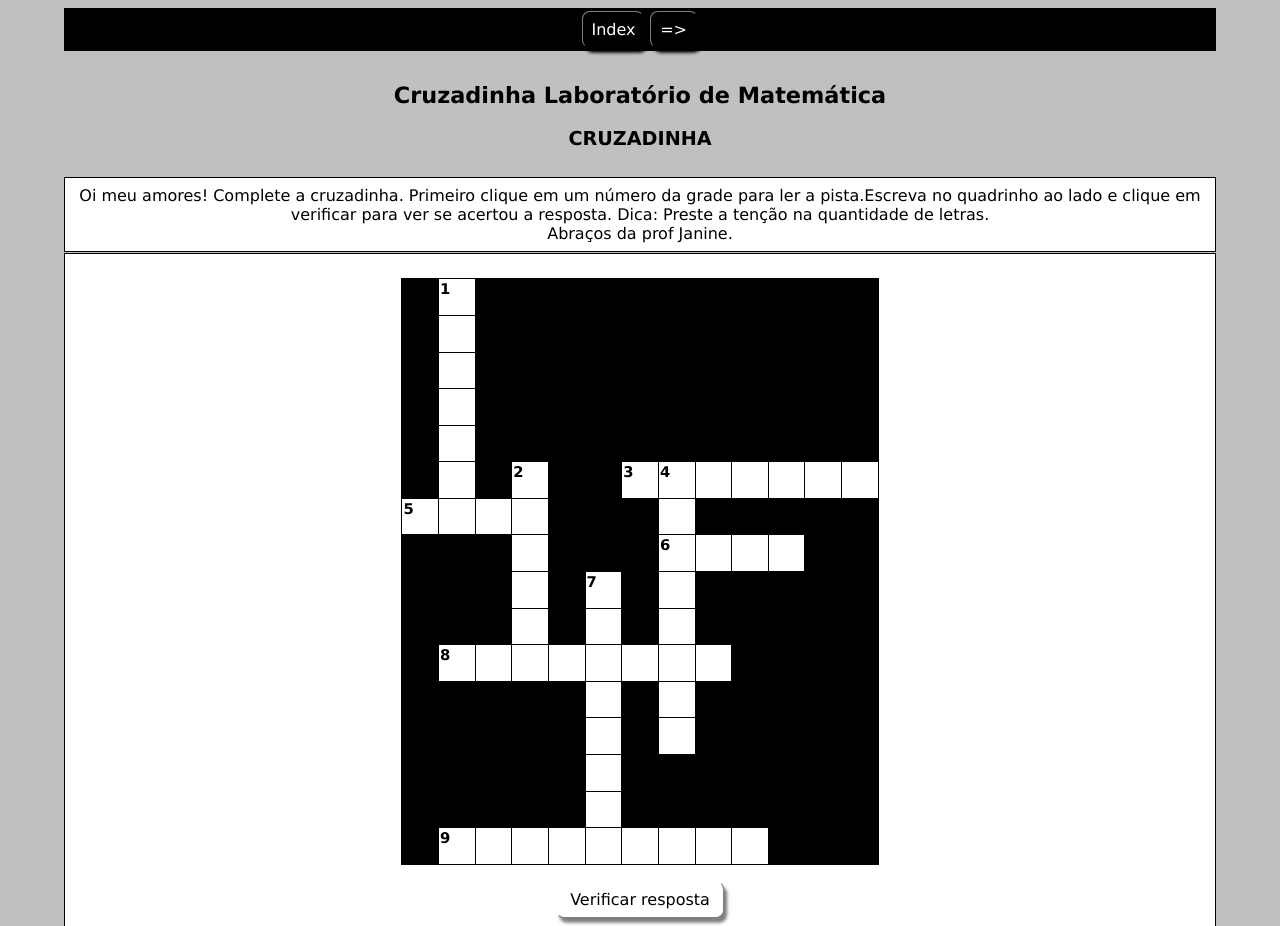
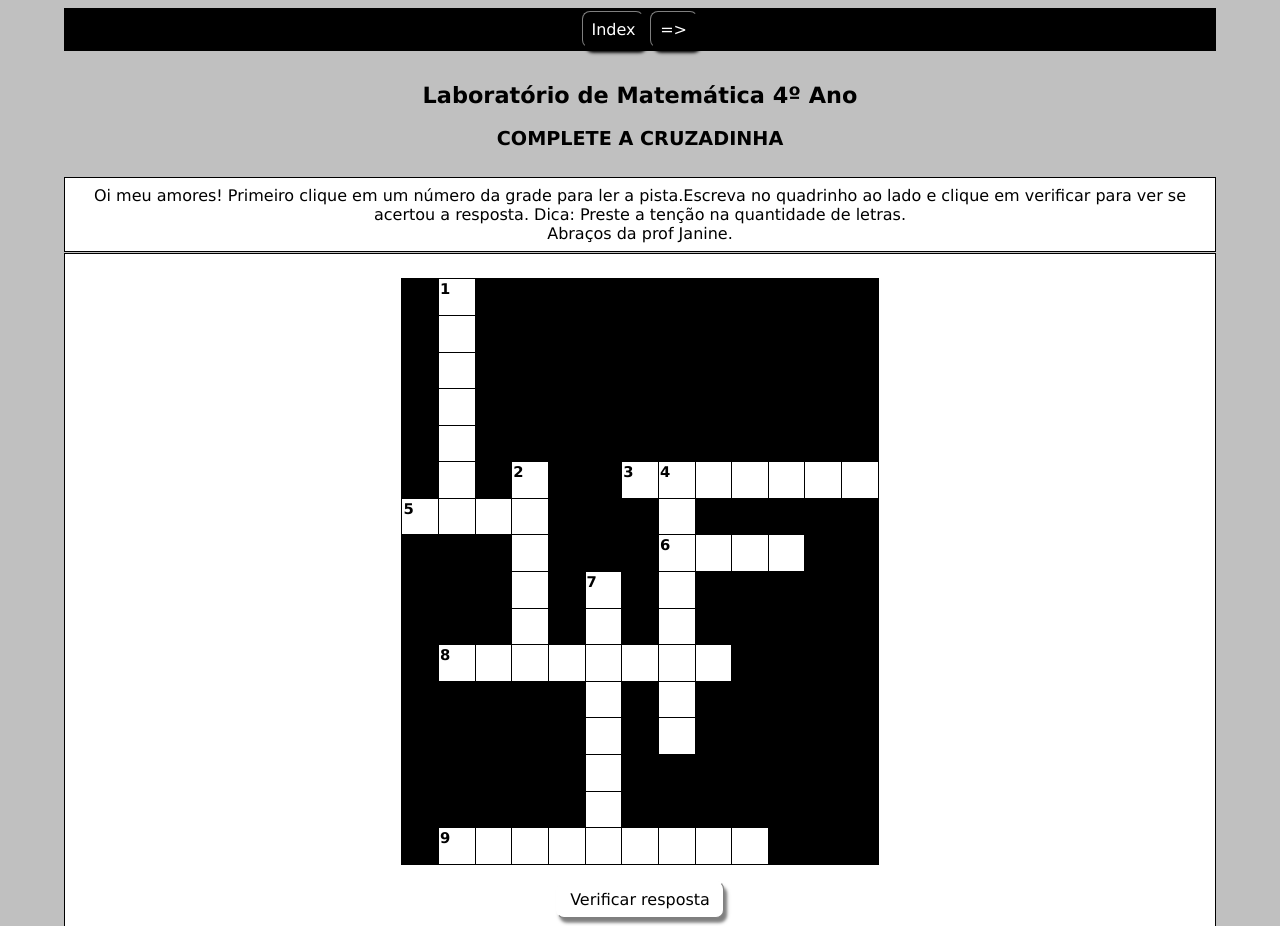
Before and after one commit to janinediogo/janinediogo.github.io, a plain HTML site: page cruzadinha4ano13maio.html in a window 1280 px wide. Shown: the top 926 px of the page. Drawn offline with Linux system fonts and the light colour scheme.

Commit message:
Update and rename index.html to cruzadinha4ano13maio.html

```diff
--- a/index.html
+++ b/cruzadinha4ano13maio.html
@@ -4,12 +4,12 @@
 <meta http-equiv="Content-Type" content="text/html; charset=UTF-8"/>
 
 <meta name="dc:creator" content="teste" />
-<meta name="dc:title" content="Cruzadinha Laborat&#x00F3;rio de Matem&#x00E1;tica" />
+<meta name="dc:title" content="Laborat&#x00F3;rio de Matem&#x00E1;tica 4&#x00BA; Ano" />
 
 
 
 <title>
-Cruzadinha Laborat&#x00F3;rio de Matem&#x00E1;tica
+Laborat&#x00F3;rio de Matem&#x00E1;tica 4&#x00BA; Ano
 </title>
 
 <!-- Made with executable version 7.0 Release 3 Build 0 -->
@@ -1335,16 +1335,16 @@ function TypeChars(Chars){
 <!-- EndTopNavButtons -->
 
 <div class="Titles">
-	<h2 class="ExerciseTitle">Cruzadinha Laborat&#x00F3;rio de Matem&#x00E1;tica</h2>
+	<h2 class="ExerciseTitle">Laborat&#x00F3;rio de Matem&#x00E1;tica 4&#x00BA; Ano</h2>
 
-	<h3 class="ExerciseSubtitle">CRUZADINHA</h3>
+	<h3 class="ExerciseSubtitle">COMPLETE A CRUZADINHA</h3>
 
 
 
 </div>
 
 <div id="InstructionsDiv" class="StdDiv">
-	<div id="Instructions">Oi meu amores! Complete a cruzadinha. Primeiro clique em um n&#x00FA;mero da grade para ler a pista.Escreva no quadrinho ao lado e clique em verificar para ver se acertou a resposta. Dica: Preste a ten&#x00E7;&#x00E3;o na quantidade de letras. <br />Abra&#x00E7;os da prof Janine.</div>
+	<div id="Instructions">Oi meu amores! Primeiro clique em um n&#x00FA;mero da grade para ler a pista.Escreva no quadrinho ao lado e clique em verificar para ver se acertou a resposta. Dica: Preste a ten&#x00E7;&#x00E3;o na quantidade de letras. <br />Abra&#x00E7;os da prof Janine.</div>
 </div>
 
 <div id="ContainerDiv">
```
